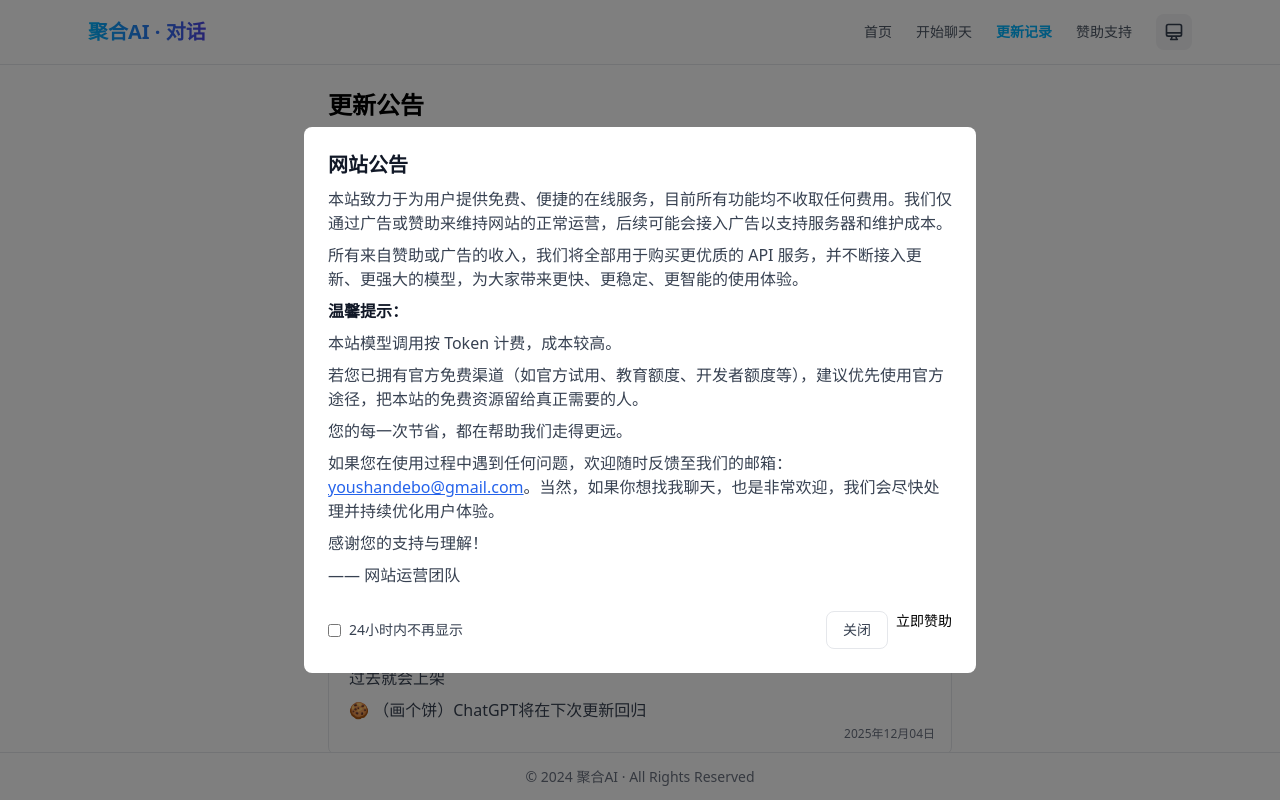
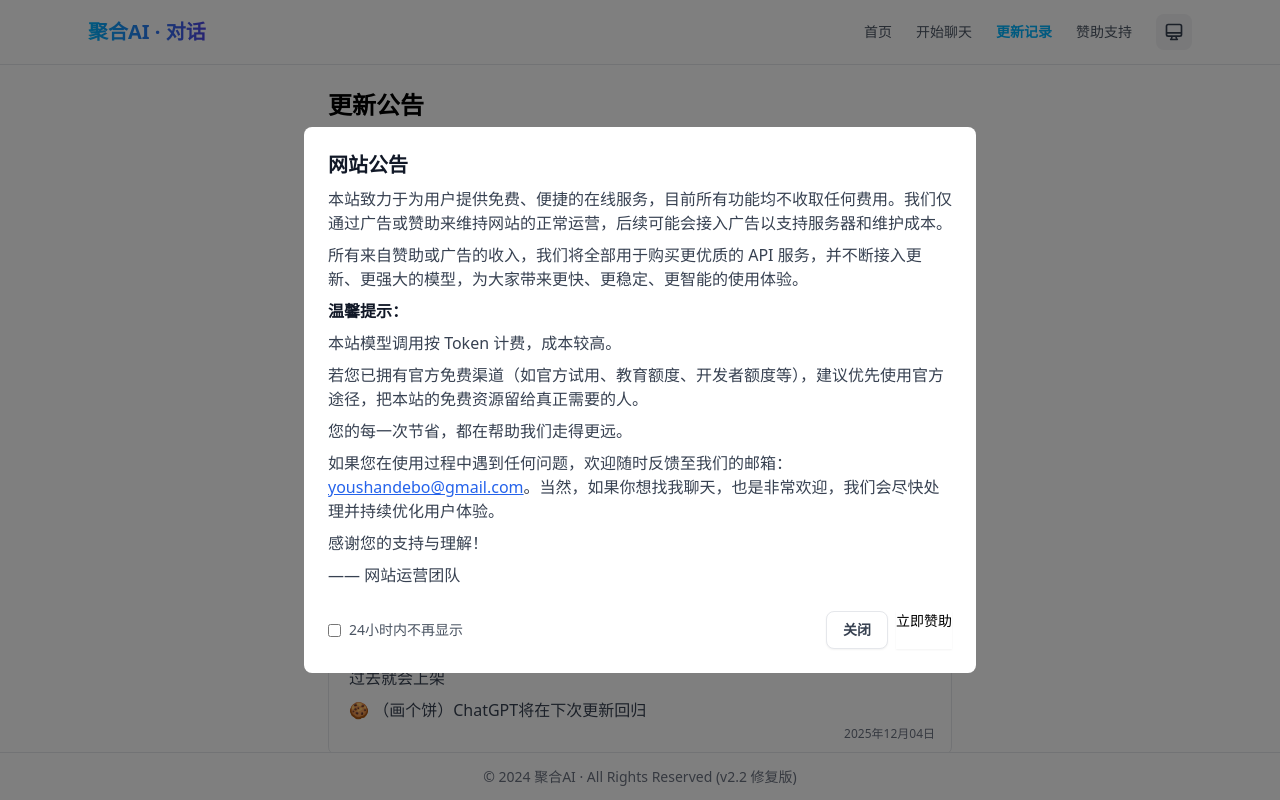
Before and after one commit to youshandebo/ai-chat-app, a React (Vite) app in the folder frontend/: page /changelog in a window 1280 px wide. Built offline with nearby package versions, Linux system fonts and the light colour scheme.

Commit message:
fix(ui): add version to footer and polish announcement modal

```diff
--- a/frontend/src/components/AnnouncementModal.tsx
+++ b/frontend/src/components/AnnouncementModal.tsx
@@ -51,13 +51,18 @@ export default function AnnouncementModal() {
               dangerouslySetInnerHTML={{ __html: DOMPurify.sanitize(ANNOUNCEMENT_HTML) }}
             />
             <div className="mt-6 flex items-center justify-between">
-              <label className="flex items-center gap-2 text-gray-700 dark:text-gray-300">
-                <input type="checkbox" checked={dontShowAgain} onChange={(e) => setDontShowAgain(e.target.checked)} />
-                <span className="text-sm">24小时内不再显示</span>
+              <label className="flex items-center gap-2 cursor-pointer select-none">
+                <input type="checkbox" checked={dontShowAgain} onChange={(e) => setDontShowAgain(e.target.checked)} className="rounded border-gray-300 text-primary focus:ring-primary" />
+                <span className="text-sm font-medium text-gray-600 dark:text-gray-300">24小时内不再显示</span>
               </label>
               <div className="flex gap-2">
-                <button onClick={handleClose} className="px-4 py-2 rounded-lg border border-gray-200 dark:border-gray-600 hover:bg-gray-100 dark:hover:bg-gray-700 text-gray-700 dark:text-white transition-colors text-sm font-medium">关闭</button>
-                <a href="https://afdian.com/a/youshandebo" target="_blank" rel="noreferrer" className="btn-primary text-sm">立即赞助</a>
+                <button
+                  onClick={handleClose}
+                  className="px-4 py-2 rounded-lg border border-gray-200 dark:border-gray-600 bg-white dark:bg-dark-card hover:bg-gray-50 dark:hover:bg-gray-700 text-gray-700 dark:text-white transition-all text-sm font-semibold shadow-sm"
+                >
+                  关闭
+                </button>
+                <a href="https://afdian.com/a/youshandebo" target="_blank" rel="noreferrer" className="btn-primary text-sm shadow-sm">立即赞助</a>
               </div>
             </div>
           </motion.div>
--- a/frontend/src/components/Layout.tsx
+++ b/frontend/src/components/Layout.tsx
@@ -148,7 +148,7 @@ export default function Layout({ children }: { children: React.ReactNode }) {
         </AnimatePresence>
       </main>
       <footer className="h-12 border-t border-gray-200 dark:border-dark-border flex items-center justify-center text-sm bg-white dark:bg-dark-card text-gray-500 dark:text-gray-400">
-        © 2024 聚合AI · All Rights Reserved
+        © 2024 聚合AI · All Rights Reserved (v2.2 修复版)
       </footer>
       {loc.pathname !== "/admin" && <AnnouncementModal />}
     </div>
--- a/frontend/src/pages/Home.tsx
+++ b/frontend/src/pages/Home.tsx
@@ -21,6 +21,7 @@ export default function Home() {
   const [loading, setLoading] = useState(true);
 
   useEffect(() => {
+    console.log("Home loaded. Version: 2025-12-13 Fix Particles");
     fetch('/api/articles')
       .then(res => res.json())
       .then(data => {
```
